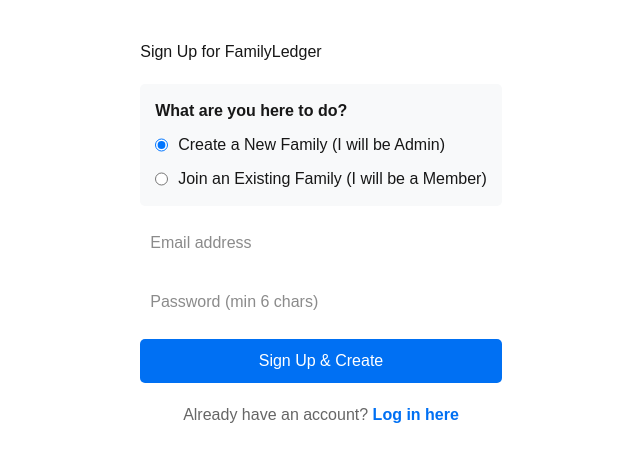
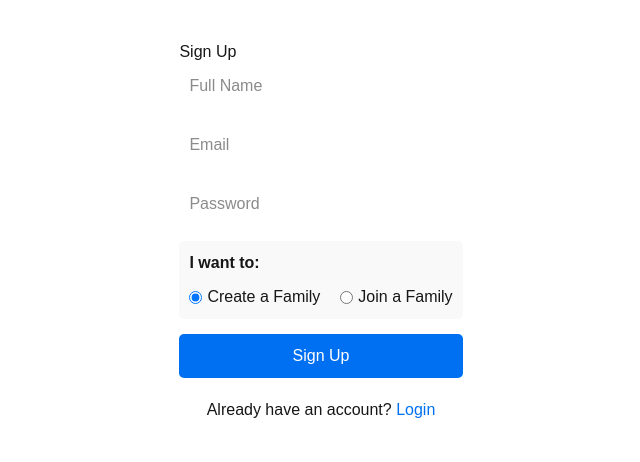
Before and after one commit to Urvi-Ladhani/Family-Ledger, a Next.js app: page /signup in a window 1280 px wide. Shown: the top 462 px of the page, without its empty margins (319-959 px from the left). Built offline with nearby package versions, Linux system fonts and the light colour scheme; no server answers.

Commit message:
join code changes

```diff
--- a/src/app/dashboard/page.tsx
+++ b/src/app/dashboard/page.tsx
@@ -6,70 +6,103 @@
 import Link from 'next/link'
 
 export default function DashboardPage() {
-  const [userEmail, setUserEmail] = useState<string | null>(null)
   const [loading, setLoading] = useState(true)
+  const [userProfile, setUserProfile] = useState<any>(null)
+  const [familyData, setFamilyData] = useState<any>(null)
+
   const router = useRouter()
   const supabase = createClient()
 
   useEffect(() => {
-    // Check if the user is logged in when the page loads
-    const checkUser = async () => {
+    async function loadDashboardData() {
       const { data: { user } } = await supabase.auth.getUser()
+
       if (!user) {
-        router.push('/login') // Kick them out to login if not authenticated
-      } else {
-        setUserEmail(user.email ?? '')
+        router.push('/login')
+        return
       }
+
+      // 1. Get the user's custom profile from public.users
+      const { data: profile } = await supabase
+        .from('users')
+        .select('*')
+        .eq('id', user.id)
+        .single()
+
+      setUserProfile(profile)
+
+      // 2. If they belong to a family, fetch the family details
+      if (profile?.family_id) {
+        const { data: family } = await supabase
+          .from('families')
+          .select('*')
+          .eq('id', profile.family_id)
+          .single()
+
+        setFamilyData(family)
+      }
+
       setLoading(false)
     }
-    checkUser()
-  }, [router, supabase.auth])
 
-  // THE LOG OUT FUNCTION
+    loadDashboardData()
+  }, [])
+
   const handleLogout = async () => {
     await supabase.auth.signOut()
     router.push('/login')
   }
 
-  if (loading) return <div style={{ padding: '40px' }}>Loading your ledger...</div>
+  if (loading) {
+    return <div style={{ textAlign: 'center', marginTop: '50px' }}>Loading Dashboard...</div>
+  }
 
   return (
-    <div style={{ maxWidth: '800px', margin: '40px auto', fontFamily: 'sans-serif', padding: '0 20px' }}>
-
-      {/* Header bar */}
-      <div style={{ display: 'flex', justifyContent: 'space-between', alignItems: 'center', borderBottom: '1px solid #eee', paddingBottom: '20px', marginBottom: '30px' }}>
-        <h1 style={{ margin: 0 }}>FamilyLedger</h1>
-        <div style={{ display: 'flex', gap: '15px', alignItems: 'center' }}>
-          <span style={{ color: '#666' }}>{userEmail}</span>
-          <button
-            onClick={handleLogout}
-            style={{ padding: '8px 15px', backgroundColor: '#ff4d4f', color: 'white', border: 'none', borderRadius: '5px', cursor: 'pointer' }}
-          >
-            Log Out
-          </button>
-        </div>
+    <div style={{ maxWidth: '800px', margin: '40px auto', fontFamily: 'sans-serif', padding: '20px' }}>
+      <div style={{ display: 'flex', justifyContent: 'space-between', alignItems: 'center', marginBottom: '40px' }}>
+        <h2>Welcome, {userProfile?.full_name || 'User'}!</h2>
+        <button onClick={handleLogout} style={{ padding: '8px 16px', cursor: 'pointer' }}>Logout</button>
       </div>
 
-      {/* The "Traffic Cop" Area (No family yet) */}
-      <div style={{ textAlign: 'center', padding: '40px', backgroundColor: '#f8f9fa', borderRadius: '10px' }}>
-        <h2>You aren't in a Family yet!</h2>
-        <p style={{ color: '#666', marginBottom: '30px' }}>To start tracking expenses, you need to either create a new family unit or join an existing one.</p>
+      {/* DYNAMIC VIEW 1: User is NOT in a family yet */}
+      {!userProfile?.family_id && (
+        <div style={{ textAlign: 'center', padding: '40px', backgroundColor: '#f9f9f9', borderRadius: '8px' }}>
+          <h3>You aren't part of a family yet.</h3>
+          <p style={{ color: '#666', marginBottom: '20px' }}>Create a new family to manage, or join an existing one using a code.</p>
+          <div style={{ display: 'flex', gap: '15px', justifyContent: 'center' }}>
+            <Link href="/create-family">
+              <button style={{ padding: '10px 20px', backgroundColor: '#0070f3', color: 'white', border: 'none', borderRadius: '5px', cursor: 'pointer' }}>
+                Create Family
+              </button>
+            </Link>
+            <Link href="/join-family">
+              <button style={{ padding: '10px 20px', backgroundColor: '#eaeaea', color: 'black', border: 'none', borderRadius: '5px', cursor: 'pointer' }}>
+                Join Family
+              </button>
+            </Link>
+          </div>
+        </div>
+      )}
 
-        <div style={{ display: 'flex', justifyContent: 'center', gap: '20px' }}>
-          {/* Create Family Button */}
-          <Link href="/create-family" style={{ padding: '15px 30px', backgroundColor: '#0070f3', color: 'white', textDecoration: 'none', borderRadius: '5px', fontWeight: 'bold' }}>
-            Create a New Family
-            <div style={{ fontSize: '12px', fontWeight: 'normal', marginTop: '5px' }}>(You will be the Admin)</div>
-          </Link>
+      {/* DYNAMIC VIEW 2: User IS in a family */}
+      {userProfile?.family_id && familyData && (
+        <div>
+          <div style={{ padding: '20px', backgroundColor: '#e6f7ff', borderLeft: '5px solid #0070f3', borderRadius: '4px', marginBottom: '30px' }}>
+            <h3 style={{ margin: '0 0 10px 0' }}>Family: {familyData.name}</h3>
+            <p style={{ margin: '0 0 5px 0' }}><strong>Your Role:</strong> {userProfile.role}</p>
 
-          {/* Join Family Button */}
-          <button style={{ padding: '15px 30px', border: '2px solid #0070f3', color: '#0070f3', backgroundColor: 'transparent', borderRadius: '5px', fontWeight: 'bold', cursor: 'pointer' }}>
-            Join Existing Family
-            <div style={{ fontSize: '12px', fontWeight: 'normal', marginTop: '5px' }}>(You will be a Member)</div>
-          </button>
+            {/* If they are Admin, remind them of the join code so they can add people later */}
+            {userProfile.role === 'Admin' && (
+              <p style={{ margin: '0' }}>
+                <strong>Join Code:</strong> {familyData.join_code}
+              </p>
+            )}
+          </div>
+
+          <h3>Expenses Ledger</h3>
+          <p style={{ color: '#666' }}>Your financial tracking components will go here!</p>
         </div>
-      </div>
-
+      )}
     </div>
   )
 }
--- a/src/app/signup/page.tsx
+++ b/src/app/signup/page.tsx
@@ -2,14 +2,14 @@
 
 import { useState } from 'react'
 import { useRouter } from 'next/navigation'
+import { createClient } from '../../../utils/supabase/client'
 import Link from 'next/link'
-import { createClient } from '../../../utils/supabase/client'
 
 export default function SignupPage() {
+  const [name, setName] = useState('')
   const [email, setEmail] = useState('')
   const [password, setPassword] = useState('')
-  const [intendedRole, setIntendedRole] = useState<'Admin' | 'Member'>('Admin') // <-- NEW STATE
-  const [error, setError] = useState<string | null>(null)
+  const [role, setRole] = useState('Admin') // Restored: Default role state
   const [loading, setLoading] = useState(false)
   const router = useRouter()
   const supabase = createClient()
@@ -17,90 +17,112 @@
   const handleSignup = async (e: React.FormEvent) => {
     e.preventDefault()
     setLoading(true)
-    setError(null)
 
-    const { error } = await supabase.auth.signUp({
+    try {
+      // 1. Sign up the user and store name/role in auth metadata
+      const { data: authData, error: authError } = await supabase.auth.signUp({
         email,
         password,
+        options: {
+          data: { full_name: name, role: role }
+        }
       })
 
-    if (error) {
-      setError(error.message)
-      setLoading(false)
-    } else {
-      // THE NEW ROUTING LOGIC!
-      if (intendedRole === 'Admin') {
+      if (authError) throw authError
+      if (!authData.user) throw new Error("Signup failed.")
+
+      // 2. Update their profile in public.users with name AND role
+      const { error: profileError } = await supabase
+        .from('users')
+        .update({ full_name: name, role: role })
+        .eq('id', authData.user.id)
+
+      if (profileError) {
+        console.error("Profile update error:", profileError)
+      }
+
+      alert("Signup successful!")
+
+      // 3. Restored: Smart Routing based on role
+      if (role === 'Admin') {
         router.push('/create-family')
       } else {
         router.push('/join-family')
       }
+
+    } catch (err: any) {
+      alert("Error: " + err.message)
+    } finally {
+      setLoading(false)
     }
   }
 
   return (
     <div style={{ maxWidth: '400px', margin: '40px auto', fontFamily: 'sans-serif' }}>
-      <h2>Sign Up for FamilyLedger</h2>
+      <h2>Sign Up</h2>
+      <form onSubmit={handleSignup} style={{ display: 'flex', flexDirection: 'column', gap: '15px' }}>
 
-      {error && <p style={{ color: 'red' }}>{error}</p>}
-
-      <form onSubmit={handleSignup} style={{ display: 'flex', flexDirection: 'column', gap: '15px', marginTop: '20px' }}>
-
-        {/* THE NEW ROLE SELECTOR */}
-        <div style={{ display: 'flex', flexDirection: 'column', gap: '10px', padding: '15px', backgroundColor: '#f8f9fa', borderRadius: '5px' }}>
-          <strong>What are you here to do?</strong>
-          <label style={{ display: 'flex', gap: '10px', cursor: 'pointer' }}>
         <input
-              type="radio"
-              value="Admin"
-              checked={intendedRole === 'Admin'}
-              onChange={() => setIntendedRole('Admin')}
+          type="text"
+          placeholder="Full Name"
+          value={name}
+          onChange={(e) => setName(e.target.value)}
+          style={{ padding: '10px', fontSize: '16px' }}
+          required
         />
-            Create a New Family (I will be Admin)
-          </label>
-          <label style={{ display: 'flex', gap: '10px', cursor: 'pointer' }}>
-            <input
-              type="radio"
-              value="Member"
-              checked={intendedRole === 'Member'}
-              onChange={() => setIntendedRole('Member')}
-            />
-            Join an Existing Family (I will be a Member)
-          </label>
-        </div>
 
         <input
           type="email"
-          placeholder="Email address"
+          placeholder="Email"
           value={email}
           onChange={(e) => setEmail(e.target.value)}
+          style={{ padding: '10px', fontSize: '16px' }}
           required
-          style={{ padding: '10px', fontSize: '16px' }}
         />
+
         <input
           type="password"
-          placeholder="Password (min 6 chars)"
+          placeholder="Password"
           value={password}
           onChange={(e) => setPassword(e.target.value)}
+          style={{ padding: '10px', fontSize: '16px' }}
           required
-          style={{ padding: '10px', fontSize: '16px' }}
         />
-        <button
-          type="submit"
-          disabled={loading}
-          style={{ padding: '10px', fontSize: '16px', cursor: 'pointer', backgroundColor: '#0070f3', color: 'white', border: 'none', borderRadius: '5px' }}
-        >
-          {loading ? 'Signing up...' : `Sign Up & ${intendedRole === 'Admin' ? 'Create' : 'Join'}`}
+
+        {/* Restored: Role Selection Radio Buttons */}
+        <div style={{ padding: '10px', backgroundColor: '#f9f9f9', borderRadius: '5px' }}>
+          <p style={{ margin: '0 0 10px 0', fontWeight: 'bold' }}>I want to:</p>
+          <div style={{ display: 'flex', gap: '20px' }}>
+            <label style={{ display: 'flex', alignItems: 'center', gap: '5px', cursor: 'pointer' }}>
+              <input
+                type="radio"
+                name="role"
+                value="Admin"
+                checked={role === 'Admin'}
+                onChange={(e) => setRole(e.target.value)}
+              />
+              Create a Family
+            </label>
+            <label style={{ display: 'flex', alignItems: 'center', gap: '5px', cursor: 'pointer' }}>
+              <input
+                type="radio"
+                name="role"
+                value="Member"
+                checked={role === 'Member'}
+                onChange={(e) => setRole(e.target.value)}
+              />
+              Join a Family
+            </label>
+          </div>
+        </div>
+
+        <button type="submit" disabled={loading} style={{ padding: '10px', backgroundColor: '#0070f3', color: 'white', border: 'none', borderRadius: '5px', cursor: 'pointer' }}>
+          {loading ? 'Signing up...' : 'Sign Up'}
         </button>
       </form>
-
-      <div style={{ marginTop: '20px', textAlign: 'center' }}>
-        <p style={{ color: '#666' }}>
-          Already have an account?{' '}
-          <Link href="/login" style={{ color: '#0070f3', textDecoration: 'none', fontWeight: 'bold' }}>
-            Log in here
-          </Link>
+      <p style={{ marginTop: '20px', textAlign: 'center' }}>
+        Already have an account? <Link href="/login" style={{ color: '#0070f3' }}>Login</Link>
       </p>
-      </div>
     </div>
   )
 }
```
Also changed, not shown: src/app/create-family/page.tsx (+19 -7 lines). Lines whose indentation alone changed are shown as unchanged.
